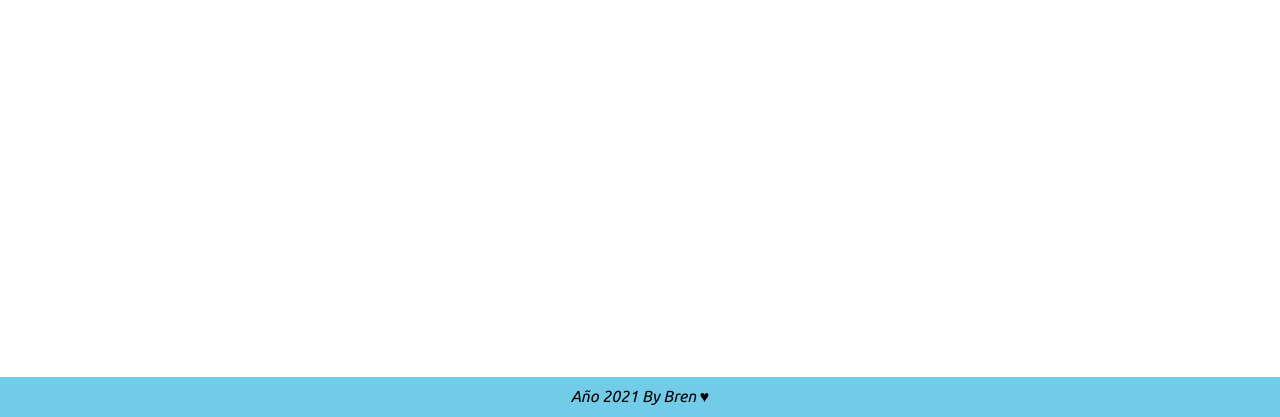
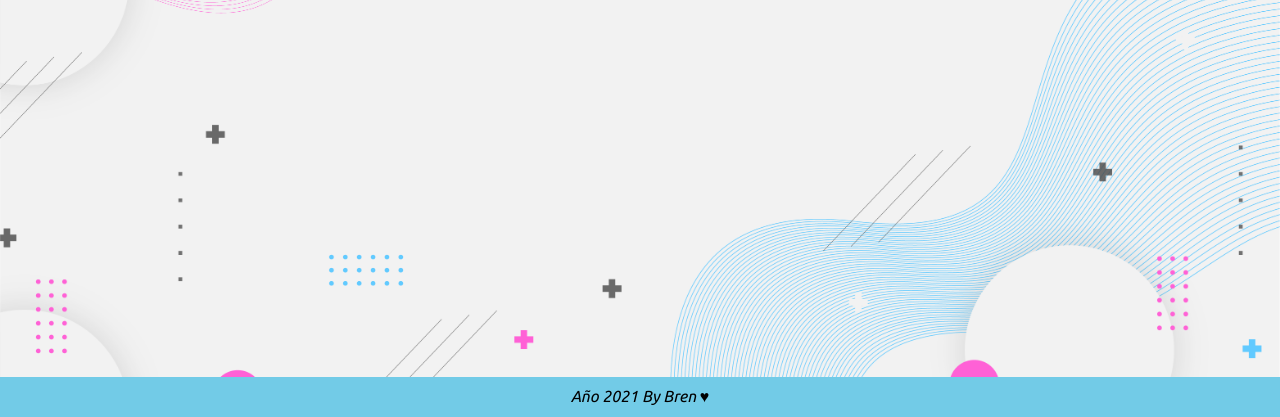
Before and after one commit to BrendaCalzada/BrendaCalzada.github.io, a plain HTML site: page index.html in a window 1280 px wide. Shown: the part 383-800 px from the top of the page. Drawn offline with Linux system fonts and the light colour scheme.

Commit message:
arreglo img fondo

```diff
--- a/GitHubPages/Css/style.css
+++ b/GitHubPages/Css/style.css
@@ -23,7 +23,7 @@ header{
    margin-top: 15px;
 }
 body{
-    background-image: url("/img/img-fondo.png");
+    background-image: url("/GitHubPages/img/img-fondo.png");
     background-size: cover;
     background-position: center;
     background-repeat: no-repeat;
```
